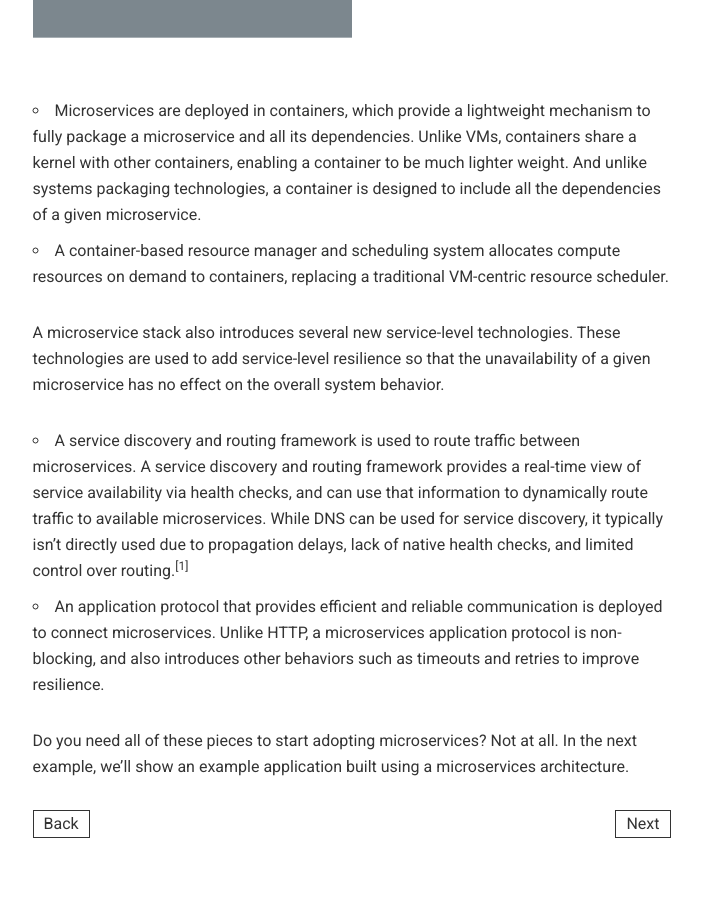
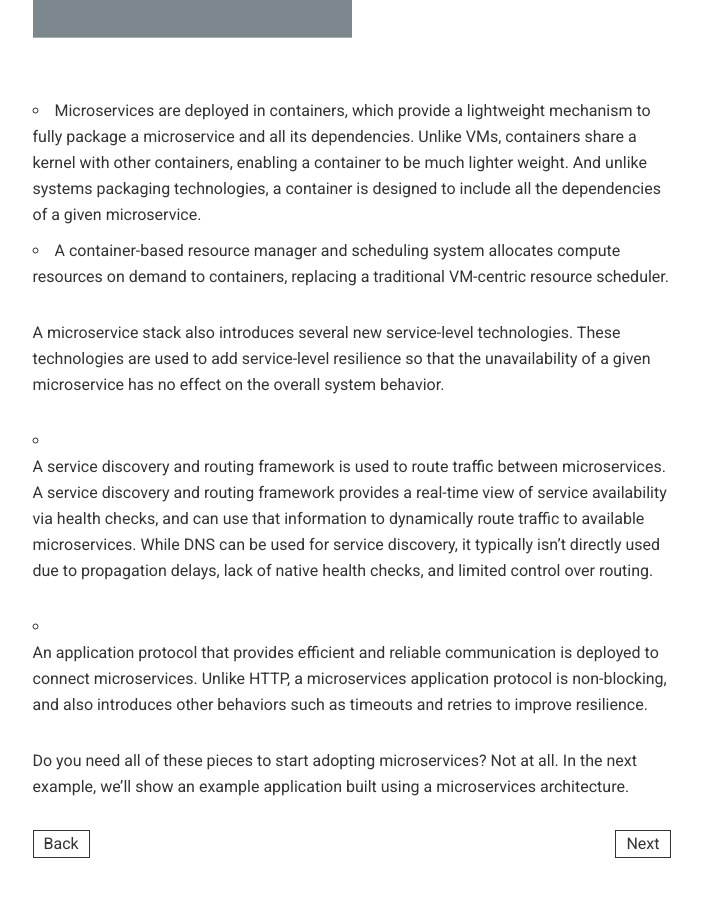
Before and after one commit to datawire/playbook, a Jekyll site: the page built from _playbook/how-your-stack-changes.md, in a window 1280 px wide and 900 px high, scrolled down 3355 px. Shown: the top 897 px of the window, without its empty margins (351-1053 px from the left). Built offline with Jekyll 4.4.1, drawn with Linux system fonts in a browser that asks for light colours.

Commit message:
remove footnote link

```diff
--- a/_playbook/how-your-stack-changes.md
+++ b/_playbook/how-your-stack-changes.md
@@ -31,7 +31,8 @@ In the microservices stack, the deployment infrastructure changes:
 A microservice stack also introduces several new service-level technologies. These technologies are used to add service-level resilience so that the unavailability of a given microservice has no effect on the overall system behavior.
 
 
-* A service discovery and routing framework is used to route traffic between microservices. A service discovery and routing framework provides a real-time view of service availability via health checks, and can use that information to dynamically route traffic to available microservices. While DNS can be used for service discovery, it typically isn’t directly used due to propagation delays, lack of native health checks, and limited control over routing.<sup>[1]</sup>
+* A service discovery and routing framework is used to route traffic between microservices. A service discovery and routing framework provides a real-time view of service availability via health checks, and can use that information to dynamically route traffic to available microservices. While DNS can be used for service discovery, it typically isn’t directly used due to propagation delays, lack of native health checks, and limited control over routing.
+
 * An application protocol that provides efficient and reliable communication is deployed to connect microservices. Unlike HTTP, a microservices application protocol is non-blocking, and also introduces other behaviors such as timeouts and retries to improve resilience.
 
 Do you need all of these pieces to start adopting microservices? Not at all. In the next example, we’ll show an example application built using a microservices architecture.
```
